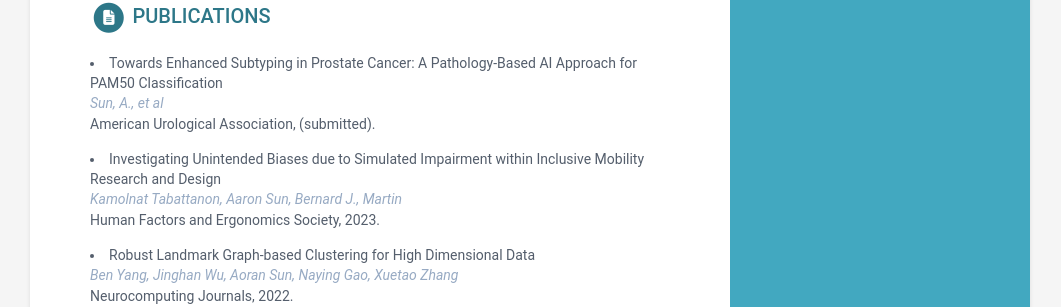
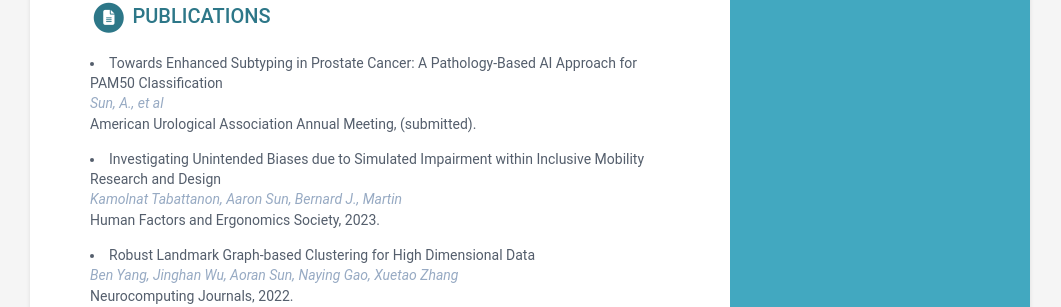
Before and after one commit to SunSun2001/CV, a Jekyll site: the page built from index.html, in a window 1280 px wide. Shown: the part 1106-1413 px from the top of the page, without its empty margins (110-1171 px from the left). Built offline with Jekyll 4.4.1, drawn with Linux system fonts in a browser that asks for light colours.

Commit message:
Update data.yml

```diff
--- a/_data/data.yml
+++ b/_data/data.yml
@@ -93,7 +93,7 @@ publications:
       - title: "Towards Enhanced Subtyping in Prostate Cancer: A Pathology-Based AI Approach for PAM50 Classification"
         #link: "#"
         authors: Sun, A., et al
-        conference: American Urological Association, (submitted).
+        conference: American Urological Association Annual Meeting, (submitted).
 
       - title: "Investigating Unintended Biases due to Simulated Impairment within Inclusive Mobility Research and Design"
         #link: "#"
```
